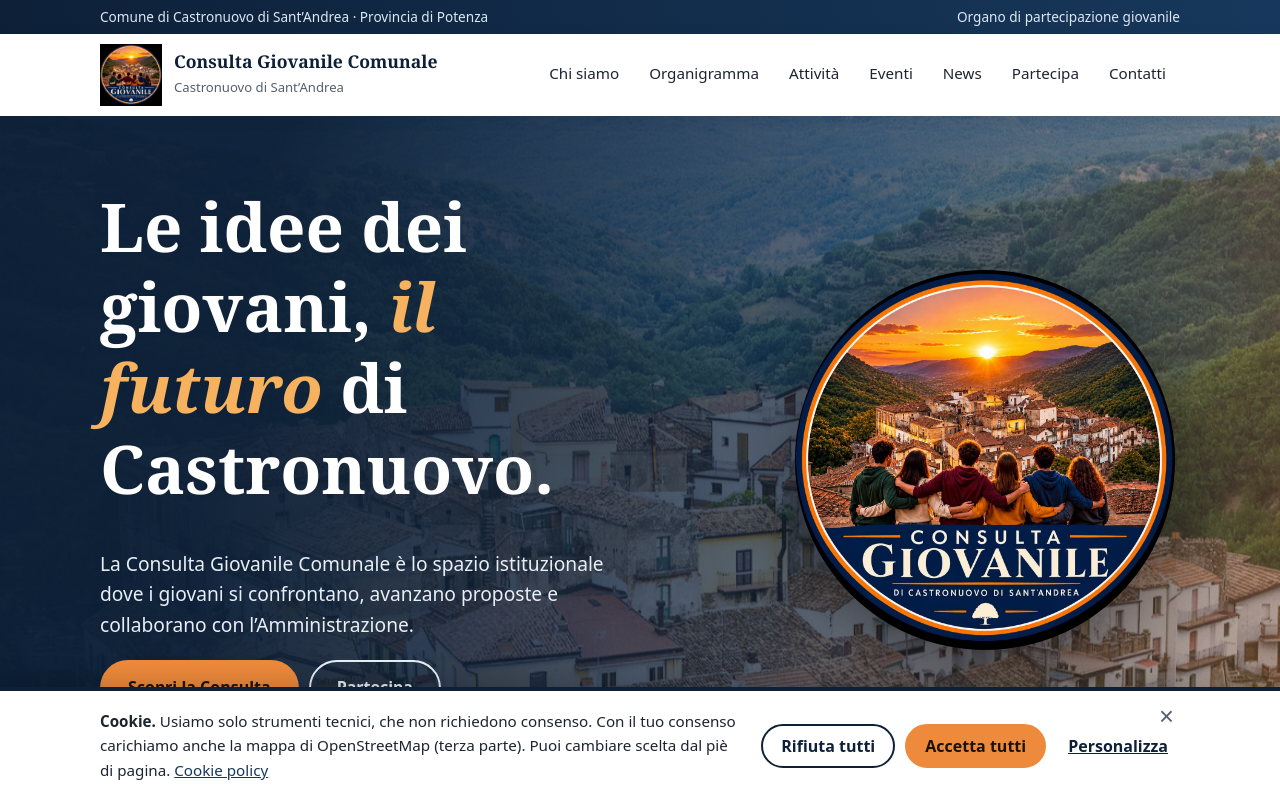
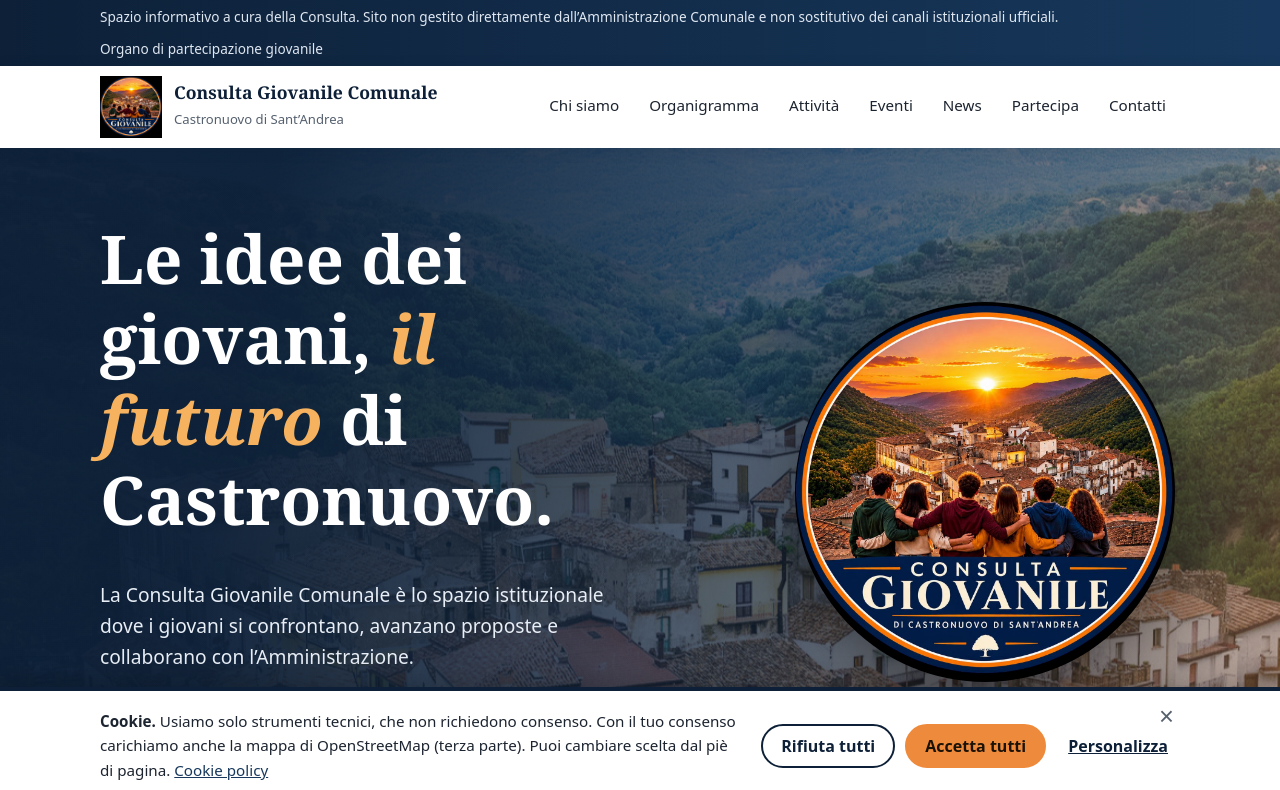
Before and after one commit to nexsiteyro/sitoconsultagiovanile, a plain HTML site: page index.html in a window 1280 px wide. Shown: the top 790 px of the page. Drawn offline with Linux system fonts and the light colour scheme.

Commit message:
Update index.html

```diff
--- a/index.html
+++ b/index.html
@@ -4,7 +4,7 @@
 <meta name="referrer" content="strict-origin-when-cross-origin"><meta name="theme-color" content="#12263f">
 <title>Consulta Giovanile Comunale | Castronuovo di Sant’Andrea</title><meta name="description" content="Sito istituzionale della Consulta Giovanile Comunale di Castronuovo di Sant’Andrea: organigramma, attività, eventi e modi per partecipare."><link rel="icon" href="assets/img/favicon.png"><link rel="stylesheet" href="style.css"></head>
 <body><a class="skip" href="#main">Vai al contenuto principale</a>
-<div class="topbar"><div class="wrap"><span>Comune di Castronuovo di Sant’Andrea · Provincia di Potenza</span><span>Organo di partecipazione giovanile</span></div></div>
+<div class="topbar"><div class="wrap"><span>Spazio informativo a cura della Consulta. Sito non gestito direttamente dall’Amministrazione Comunale e non sostitutivo dei canali istituzionali ufficiali.</span><span>Organo di partecipazione giovanile</span></div></div>
 <header class="site"><div class="wrap bar"><a class="brand" href="index.html"><img src="assets/img/logo.png" alt="Logo della Consulta Giovanile"><span><b>Consulta Giovanile Comunale</b><small>Castronuovo di Sant’Andrea</small></span></a>
 <button class="burger" type="button" aria-expanded="false" aria-controls="menu">Menu</button>
 <nav id="menu" aria-label="Navigazione principale"><ul><li><a href="#chi-siamo">Chi siamo</a></li><li><a href="#organigramma">Organigramma</a></li><li><a href="#attivita">Attività</a></li><li><a href="#eventi">Eventi</a></li><li><a href="#news">News</a></li><li><a href="#partecipa">Partecipa</a></li><li><a href="#contatti">Contatti</a></li></ul></nav></div></header>
```
